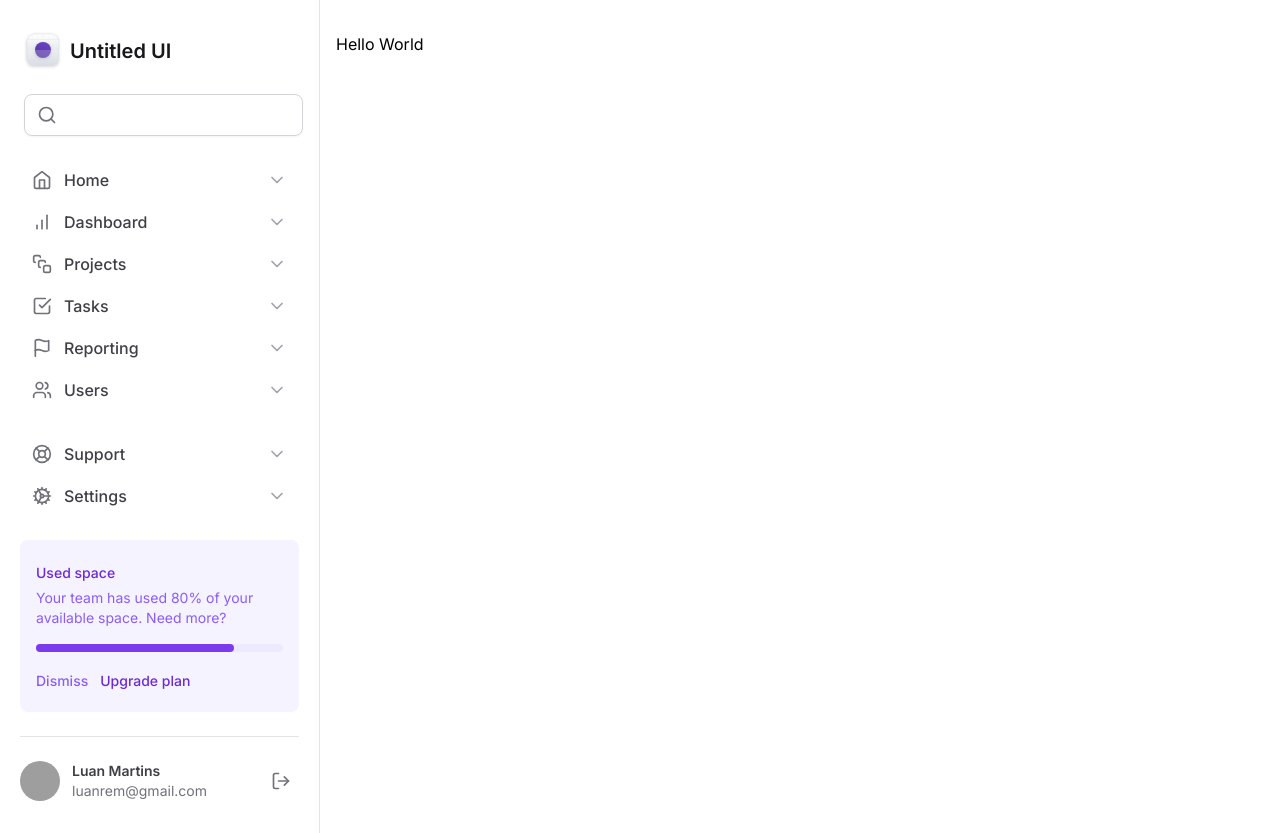
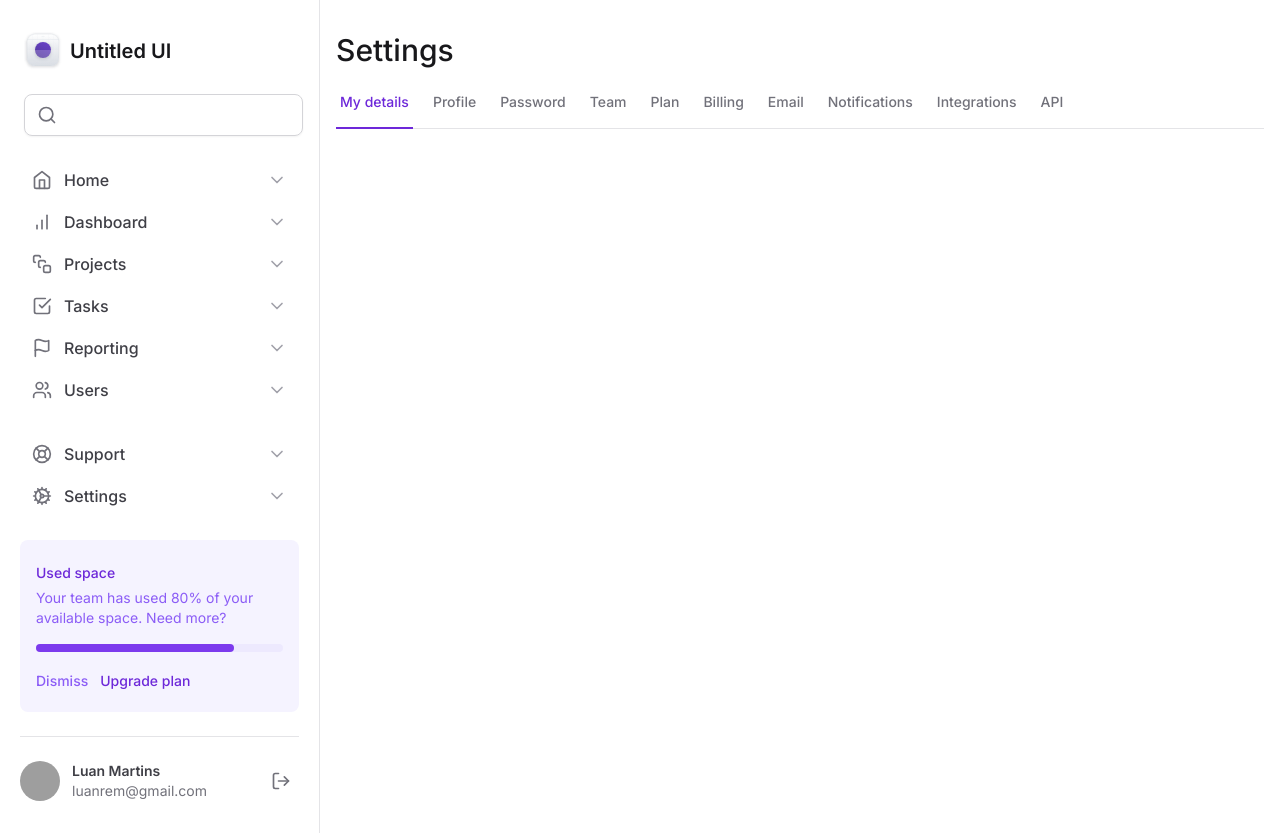
Before and after one commit to luanrem/tailwind-next, a Next.js app: page / in a window 1280 px wide. Built offline with nearby package versions, Linux system fonts and the light colour scheme; grey boxes are pictures that could not be loaded.

Commit message:
C03 - Criando Abas com Radix Tabs

```diff
--- a/package.json
+++ b/package.json
@@ -9,6 +9,7 @@
     "lint": "next lint"
   },
   "dependencies": {
+    "@radix-ui/react-tabs": "^1.0.4",
     "@types/node": "20.5.1",
     "@types/react": "18.2.20",
     "@types/react-dom": "18.2.7",
--- /dev/null
+++ b/src/app/components/SettingsTabs/TabItem.tsx
@@ -0,0 +1,24 @@
+'use client'
+
+import * as Tabs from '@radix-ui/react-tabs'
+
+export interface TabItemProps {
+  value: string
+  title: string
+  isSelected?: boolean
+}
+
+export function TabItem({ value, title, isSelected = false }: TabItemProps) {
+  return (
+    <Tabs.Trigger
+      value={value}
+      className='relative px-1 pb-4 text-sm font-medium text-zinc-500 hover:text-violet-700 data-[state=active]:text-violet-700'
+    >
+      <span>{title}</span>
+
+      {isSelected && (
+        <div className='absolute -bottom-px left-0 right-0 h-0.5 bg-violet-700'></div>
+      )}
+    </Tabs.Trigger>
+  )
+}
--- /dev/null
+++ b/src/app/components/SettingsTabs/index.tsx
@@ -0,0 +1,26 @@
+'use client'
+
+import * as Tabs from '@radix-ui/react-tabs'
+import { TabItem } from './TabItem'
+import { useState } from 'react'
+
+export function SettingsTabs() {
+  const [currentTab, setCurrentTab] = useState('tab1')
+
+  return (
+    <Tabs.Root value={currentTab} onValueChange={setCurrentTab}>
+      <Tabs.List className='mt-6 flex w-full items-center gap-4 border-b border-zinc-200'>
+        <TabItem value='tab1' title='My details' isSelected={currentTab === 'tab1'} />
+        <TabItem value='tab2' title='Profile' isSelected={currentTab === 'tab2'} />
+        <TabItem value='tab3' title='Password' isSelected={currentTab === 'tab3'} />
+        <TabItem value='tab4' title='Team' isSelected={currentTab === 'tab4'} />
+        <TabItem value='tab5' title='Plan' isSelected={currentTab === 'tab5'} />
+        <TabItem value='tab6' title='Billing' isSelected={currentTab === 'tab6'} />
+        <TabItem value='tab7' title='Email' isSelected={currentTab === 'tab7'} />
+        <TabItem value='tab8' title='Notifications' isSelected={currentTab === 'tab8'} />
+        <TabItem value='tab9' title='Integrations' isSelected={currentTab === 'tab9'} />
+        <TabItem value='tab10' title='API' isSelected={currentTab === 'tab10'} />
+      </Tabs.List>
+    </Tabs.Root>
+  )
+}
--- a/src/app/layout.tsx
+++ b/src/app/layout.tsx
@@ -16,7 +16,7 @@
   children: React.ReactNode
 }) {
   return (
-    <html lang="en">
+    <html lang="en" className='antialiased'>
       <body className={inter.className}>
         <div className='min-h-screen grid grid-cols-app'>
           <Sidebar />
--- a/src/app/page.tsx
+++ b/src/app/page.tsx
@@ -1,4 +1,11 @@
+import { SettingsTabs } from "./components/SettingsTabs";
 
 export default function Home() {
-  return <h1>Hello World</h1>
+  return (
+    <>
+      <h1 className="text-3xl font-medium text-zinc-900">Settings</h1>
+
+      <SettingsTabs />
+    </>
+  )
 }
```
Also changed, not shown: 1 other file (tests, documents, lock files or other folders).
